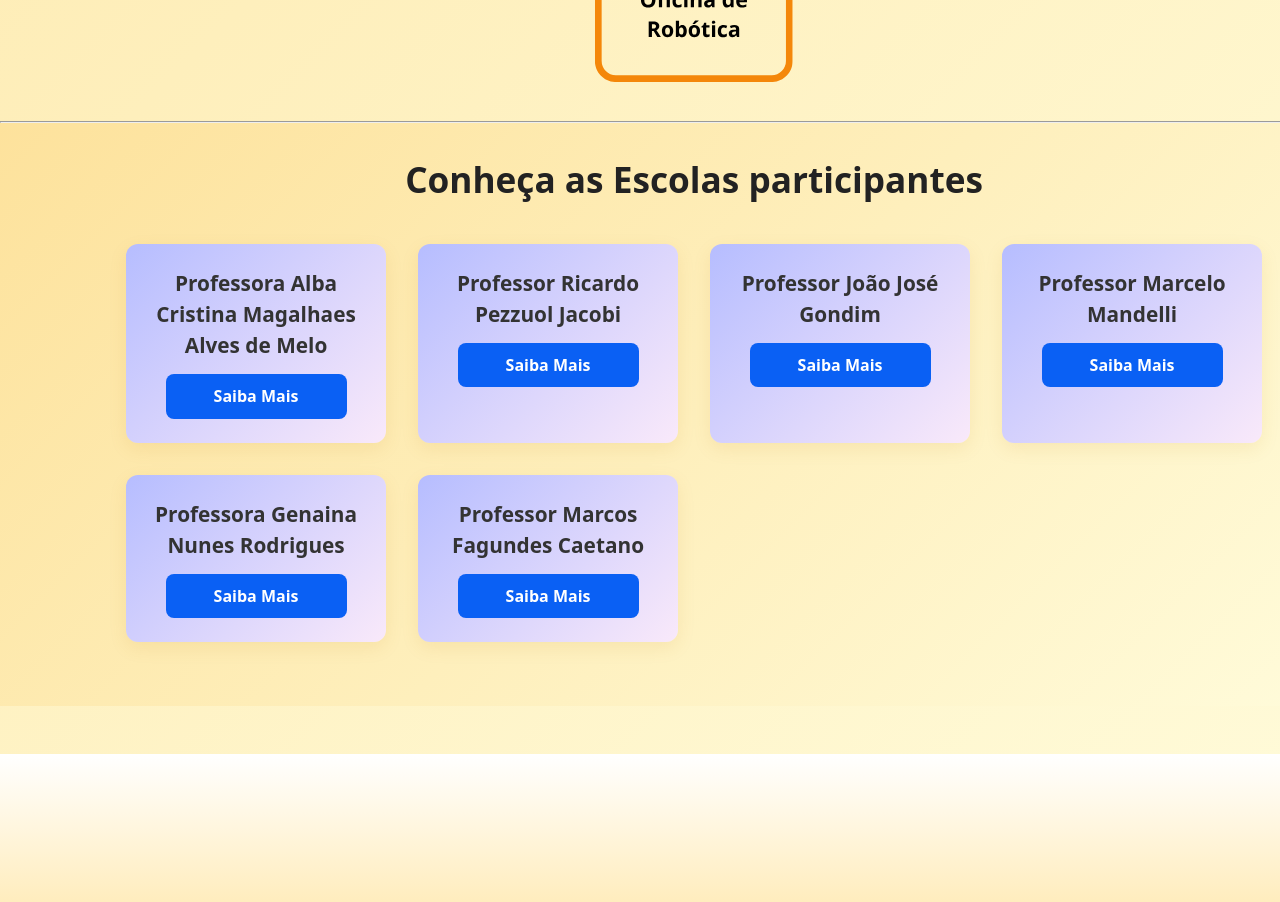
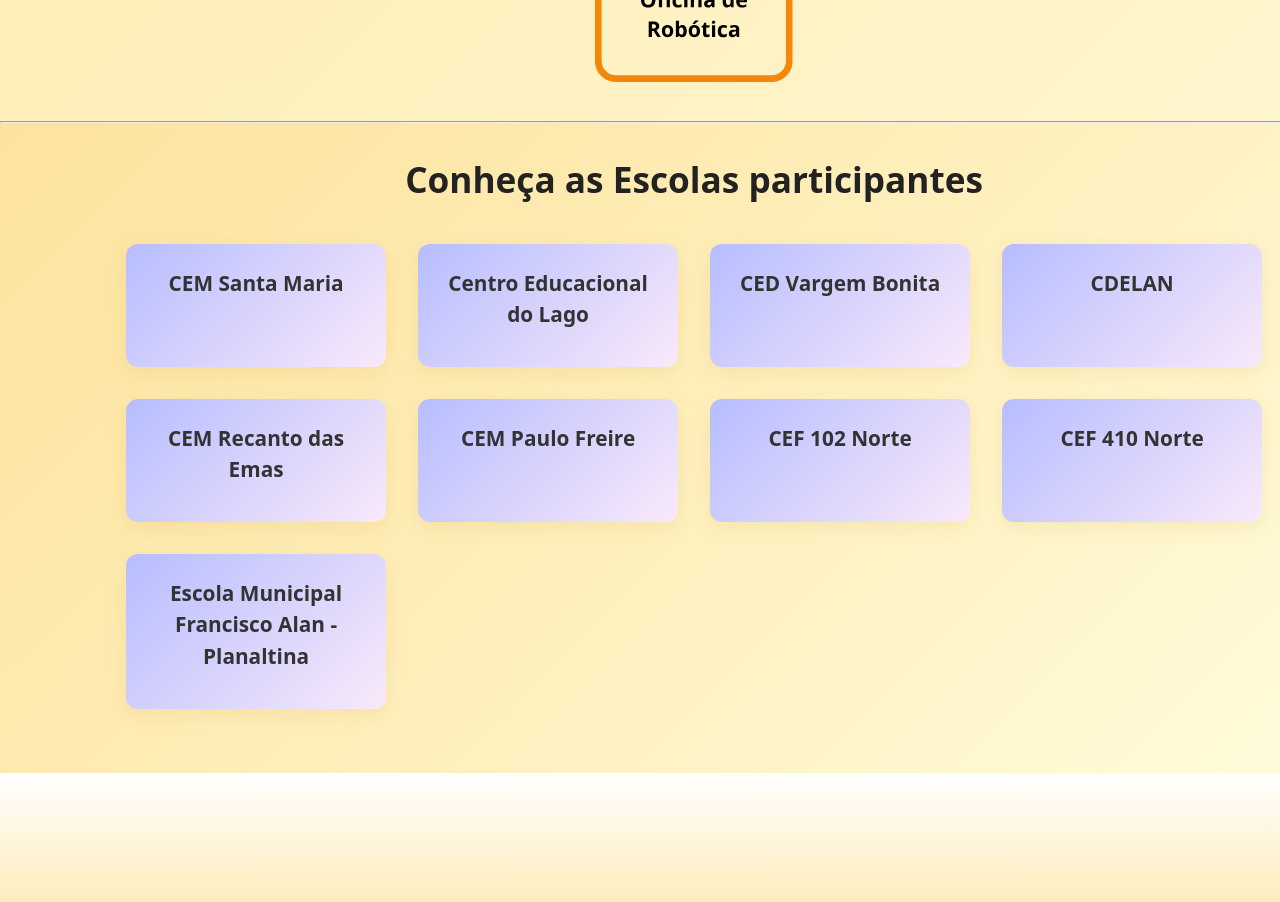
Before and after one commit to aadriellyy/landing-site-ieee, a React (Vite) app in the folder event-landing/: page / in a window 1280 px wide. Shown: the part 1880-2782 px from the top of the page. Built offline with nearby package versions, Linux system fonts and the light colour scheme.

Commit message:
Fix and Add

```diff
--- a/event-landing/package.json
+++ b/event-landing/package.json
@@ -14,7 +14,8 @@
     "react": "^19.1.1",
     "react-dom": "^19.1.1",
     "react-icons": "^5.5.0",
-    "react-router-dom": "^7.9.1"
+    "react-router-dom": "^7.9.1",
+    "react-scroll": "^1.9.3"
   },
   "devDependencies": {
     "@eslint/js": "^9.33.0",
--- a/event-landing/src/App.jsx
+++ b/event-landing/src/App.jsx
@@ -20,12 +20,23 @@ function App() {
           element={
             <>
               <Header />
-              <Hero />
+               <Hero id="hero"/>
+
               <Countdown />
               <TopInfoBar />
-              <AboutEvent />
-              <Program />
-              <Escolas />
+
+              <section id="sobre">
+                <AboutEvent />
+              </section>
+
+              <section id="programacao">
+                <Program />
+              </section>
+
+              <section id="escolas">
+                <Escolas />
+              </section>
+
               <Footer />
             </>
           }
--- a/event-landing/src/components/Footer.css
+++ b/event-landing/src/components/Footer.css
@@ -1,8 +1,6 @@
 .footer {
   background: linear-gradient(0deg, #ffd465, #ffffff);
   color: black;
-  padding: 1.5rem 0;
-  margin-top: 3rem;
 }
 
 .footer-container {
--- a/event-landing/src/components/Header.css
+++ b/event-landing/src/components/Header.css
@@ -18,6 +18,11 @@
     font-size: 25px;
     font-weight: bold;
 }
+
+.logo:hover {
+    color: #fe38b8;
+}
+
 
 .nav {
     display: flex;
--- a/event-landing/src/components/Header.jsx
+++ b/event-landing/src/components/Header.jsx
@@ -1,19 +1,22 @@
 import React from "react";
 import "./Header.css";
 import logo from "../assets/logo-header.svg";
+import { Link as RouterLink } from "react-router-dom";
+import ScrollLink from "./ScrollLink";
 
 const Header = () => {
     return (
         <header className="header">
             <nav className="nav">
-                <h2 className="logo">Girls.comp Day</h2>
+                <a className="logo" href="/">Girls.comp Day</a>
                 <ul className="nav-links">
-                    <li><a href="/">Sobre</a></li>
-                    <li><a href="#schedule">Programação</a></li>
-                    <li><a href="/membros">Organização</a></li>
-                    <li><a href="/escolas">Escolas</a></li>
-                    <li><a href="mailto:maristela.holanda@gmail.com">Contato</a></li>
+                    <li><ScrollLink to="sobre">Sobre</ScrollLink></li>
+                    <li><ScrollLink to="programacao">Programação</ScrollLink></li>
+                    <li><RouterLink to="/membros">Organização</RouterLink></li>
+                    <li><ScrollLink to="escolas">Escolas</ScrollLink></li>
+                    <li><a href="mailto:meninas.comp.df@gmail.com">Contato</a></li>
                 </ul>
+
                 <div className="header-right">
                     <div className="logo-container">
                         <img src={logo} alt="Meninas.Comp" className="header-logo"/>
--- /dev/null
+++ b/event-landing/src/components/ScrollLink.jsx
@@ -0,0 +1,32 @@
+import { useNavigate, useLocation } from "react-router-dom";
+import { scroller } from "react-scroll";
+
+const ScrollLink = ({ to, children }) => {
+  const navigate = useNavigate();
+  const location = useLocation();
+
+  const handleClick = (e) => {
+    e.preventDefault();
+
+    if (location.pathname !== "/") {
+      navigate("/", { replace: false });
+      setTimeout(() => {
+        scroller.scrollTo(to, {
+          smooth: true,
+          duration: 500,
+          offset: -70,
+        });
+      }, 100);
+    } else {
+      scroller.scrollTo(to, {
+        smooth: true,
+        duration: 500,
+        offset: -70,
+      });
+    }
+  };
+
+  return <a href={`#${to}`} onClick={handleClick}>{children}</a>;
+};
+
+export default ScrollLink;
--- a/event-landing/src/sections/Escolas.jsx
+++ b/event-landing/src/sections/Escolas.jsx
@@ -6,32 +6,31 @@ export default function ProgramsSection() {
 
     const apoiadores = [
       {
-        title: "Professora Alba Cristina Magalhaes Alves de Melo",
-        link: "https://cic.unb.br/professores/58-alves",
+        title: "CEM Santa Maria",
       },
       {
-        title: "Professor Ricardo Pezzuol Jacobi",
-        link: "https://www.cic.unb.br/professores/104-jacobi",
+        title: "Centro Educacional do Lago",
       },
       {
-        title: "Professor João José Gondim",
-        link:
-          "https://www.escavador.com/sobre/2919439/joao-jose-costa-gondim",
+        title: "CED Vargem Bonita",
       },
       {
-        title: "Professor Marcelo Mandelli",
-        link:
-          "https://cic.unb.br/professores/91-mgmandelli",
+        title: "CDELAN",
       },
       {
-        title: "Professora Genaina Nunes Rodrigues",
-        link:
-          "https://cic.unb.br/professores/79-genaina",
+        title: "CEM Recanto das Emas",
       },
       {
-        title: "Professor Marcos Fagundes Caetano",
-        link:
-          "https://cic.unb.br/professores/94-mfcaetano",
+        title: "CEM Paulo Freire",
+      },
+      {
+        title: "CEF 102 Norte",
+      },
+      {
+        title: "CEF 410 Norte",
+      },
+      {
+        title: "Escola Municipal Francisco Alan - Planaltina",
       },
     ];
 
@@ -44,7 +43,6 @@ export default function ProgramsSection() {
           <div className="apoiadores-card" key={index}>
             <div className="apoiadores-card-content">
               <h3>{member.title}</h3>
-              <button className="btn"><a href={member.link}>Saiba Mais</a></button>
             </div>
           </div>
         ))}
--- a/event-landing/src/sections/Members.css
+++ b/event-landing/src/sections/Members.css
@@ -23,7 +23,8 @@
   grid-template-columns: repeat(4, 1fr);
   gap: 2rem;
   justify-content: center;
-  margin: 0 auto;
+  max-width: 2000px;
+  margin: 0 250px;
 }
 
 .member-card {
@@ -38,9 +39,11 @@
 }
 
 .member-card img {
+  margin-top: 15px;
   width: 200px;
   height: 200px;
   object-fit: cover;
+  border-radius: 100px;
 }
 
 .member-card-content {
@@ -122,11 +125,11 @@
 
 .membersStudents-grid {
   display: grid;
-  grid-template-columns: repeat(auto-fit, minmax(300px, 300px));
+  grid-template-columns: repeat(3, 1fr);
   gap: 2rem;
   justify-content: center;
-  max-width: 1080px;
-  margin: 0 auto;
+  max-width: 1000px;
+  margin: 0 400px;
 }
 
 .memberStudents-card {
@@ -141,6 +144,7 @@
 }
 
 .memberStudents-card img {
+  margin-top: 15px;
   width: 200px;
   height: 200px;
   object-fit: cover;
@@ -238,6 +242,7 @@
 }
 
 .memberVoluntarias-card img {
+  margin-top: 15px;
   width: 200px;
   height: 200px;
   object-fit: cover;
--- a/event-landing/src/sections/Members.jsx
+++ b/event-landing/src/sections/Members.jsx
@@ -25,7 +25,7 @@ export default function ProgramsSection() {
     {
       title: "Maristela Holanda",
       description:
-        "Organizadora Geral.\nProfessora do Departamento de Ciência da Computação da Universidade de Brasília (UnB).",
+        "Organizadora Geral. Professora do Departamento de Ciência da Computação da Universidade de Brasília (UnB).",
       image: Maristela,
       refName: "Entre em Contato"
     },
```
Also changed, not shown: 1 other file (tests, documents, lock files or other folders).
